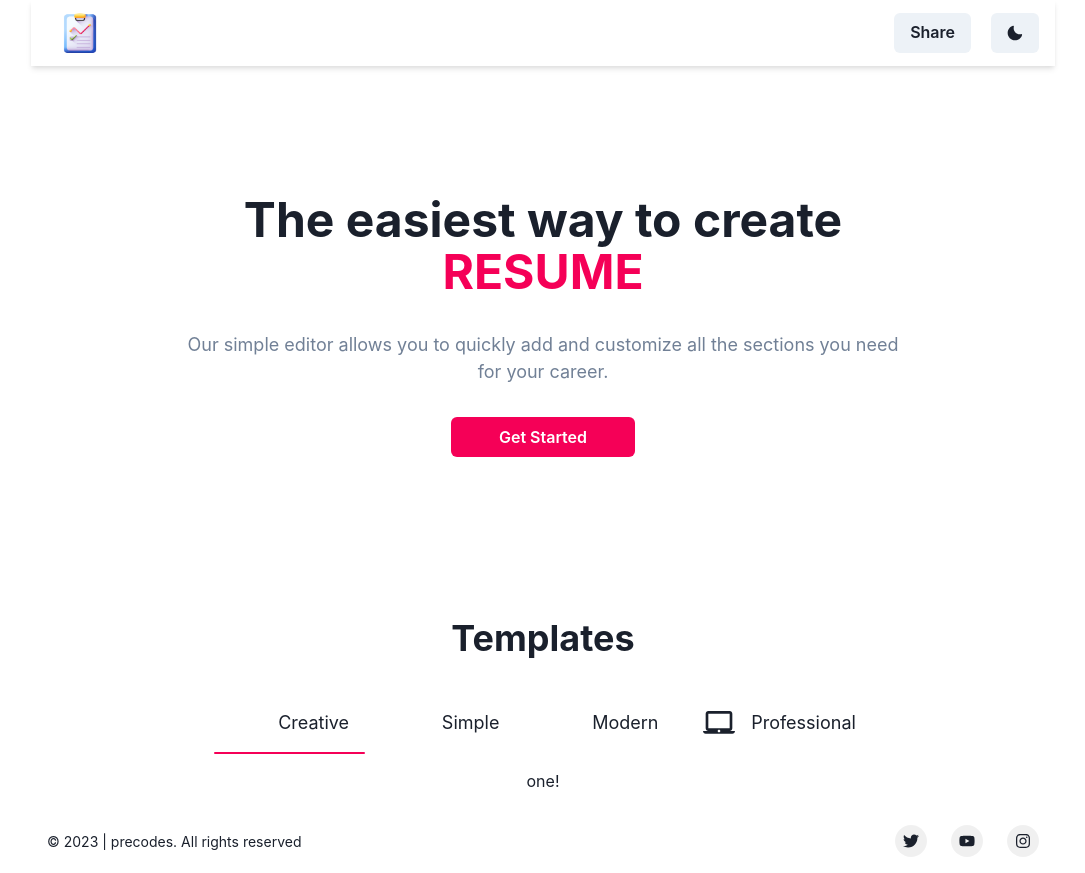
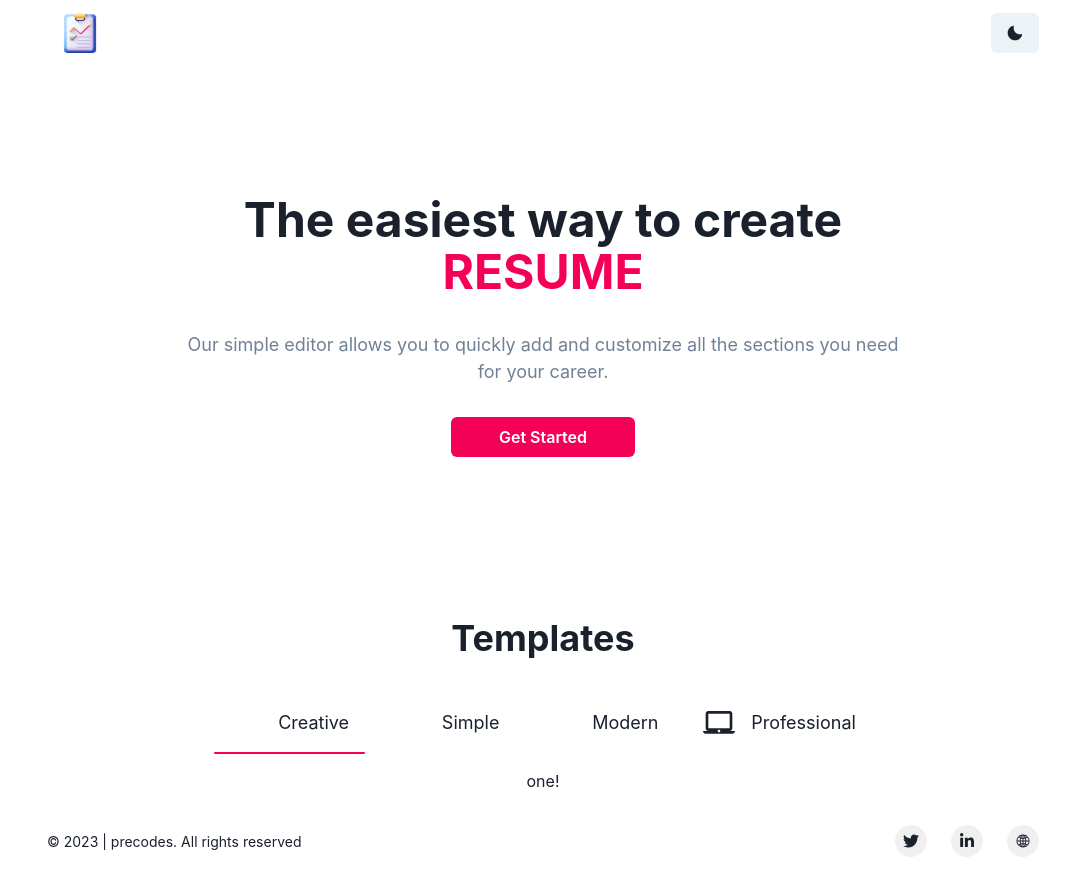
Before and after one commit to prerana1821/skillful-cv, a React (Create React App) app: page / in a window 1280 px wide. Shown: the whole page, without its empty margins (97-1182 px from the left). Built offline with nearby package versions, Linux system fonts and the light colour scheme; some icons are missing.

Commit message:
feat: localStorage

```diff
--- a/src/App.tsx
+++ b/src/App.tsx
@@ -7,7 +7,7 @@ import Footer from "./components/Layout/Footer";
 function App() {
   return (
     <Box m={"0 10%"}>
-      <Navbar />
+      <Navbar showColorMode />
       <Hero />
       <Templates />
       <Footer />
--- a/src/components/Edit/EditorJSON.tsx
+++ b/src/components/Edit/EditorJSON.tsx
@@ -25,7 +25,6 @@ import {
   PopoverCloseButton,
 } from "@chakra-ui/react";
 import { useState } from "react";
-
 import axios from "axios";
 import { AI_SUGGESTIONS_OPTIONS } from "../../utils/defaults";
 
@@ -34,17 +33,19 @@ ace.config.setModuleUrl(
   "https://cdn.jsdelivr.net/npm/ace-builds@1.4.8/src-noconflict/worker-json.js"
 );
 
+type EditorJSONProps = {
+  value: string;
+  selectedText: string;
+  setValue: Dispatch<SetStateAction<string>>;
+  setSelectedText: Dispatch<SetStateAction<string>>;
+};
+
 const EditorJSON = ({
   value,
   setValue,
   selectedText,
   setSelectedText,
-}: {
-  value: string;
-  selectedText: string;
-  setValue: Dispatch<SetStateAction<string>>;
-  setSelectedText: Dispatch<SetStateAction<string>>;
-}) => {
+}: EditorJSONProps) => {
   const aceEditor = useRef<AceEditor | null>(null);
 
   const [selectedOption, setSelectedOption] = useState("");
@@ -52,6 +53,7 @@ const EditorJSON = ({
   function onChange(newValue: string) {
     if (validJSON(newValue)) {
       setValue(newValue);
+      localStorage?.setItem("resumeData", newValue);
     }
   }
 
--- a/src/components/Edit/Sections.tsx
+++ b/src/components/Edit/Sections.tsx
@@ -76,7 +76,8 @@ const Sections = ({
     );
     const sectionData = DEFAULT_SECTIONS_JSON[sectionKey] || {};
 
-    setSections((sections) => ({
+    setSections((sections) => {
+      const updatedSections = {
         default: [
           ...sections.default,
           titleCaseToDashCase(
@@ -90,10 +91,14 @@ const Sections = ({
               (event.target as HTMLDivElement).innerText
             ) as string)
         ),
-    }));
+      };
+      localStorage?.setItem("resumeSections", JSON.stringify(updatedSections));
+      return updatedSections;
+    });
 
     setValue((value) => {
       const mergedData = { ...JSON.parse(value), ...sectionData };
+      localStorage?.setItem("resumeData", JSON.stringify(mergedData, null, 2));
       return JSON.stringify(mergedData, null, 2);
     });
   };
@@ -104,14 +109,19 @@ const Sections = ({
   ) => {
     event.stopPropagation();
 
-    setSections((sections) => ({
+    setSections((sections) => {
+      const updatedSections = {
         default: sections.default.filter((sec) => sec !== section),
         extra: [section, ...sections.extra],
-    }));
+      };
+      localStorage?.setItem("resumeSections", JSON.stringify(updatedSections));
+      return updatedSections;
+    });
 
     setValue((value) => {
       const JSONValue = JSON.parse(value);
       const { [section]: _, ...rest } = JSONValue;
+      localStorage?.setItem("resumeData", JSON.stringify(rest, null, 2));
       return JSON.stringify(rest, null, 2);
     });
   };
@@ -123,24 +133,38 @@ const Sections = ({
       const JSONValue = JSON.parse(value);
       const { [section]: _, ...rest } = JSONValue;
       const mergedData = { ...rest, ...sectionData };
+      localStorage?.setItem("resumeData", JSON.stringify(mergedData, null, 2));
       return JSON.stringify(mergedData, null, 2);
     });
   };
 
   const resetSections = () => {
     setSections(DEFAULT_SECTIONS);
+    localStorage?.setItem("resumeSections", JSON.stringify(DEFAULT_SECTIONS));
     setValue(JSON.stringify(INITIAL_DEFAULT_RESUME, null, 2));
+    localStorage?.setItem(
+      "resumeData",
+      JSON.stringify(INITIAL_DEFAULT_RESUME, null, 2)
+    );
   };
 
   const addCustomSection = () => {
     if (customSectionTitle && customSectionTitle.length > 0) {
-      setSections((sections) => ({
+      setSections((sections) => {
+        const updatedSections = {
           ...sections,
           default: [
             ...sections.default,
             titleCaseToDashCase(customSectionTitle) as string,
           ],
-      }));
+        };
+
+        localStorage?.setItem(
+          "resumeSections",
+          JSON.stringify(updatedSections)
+        );
+        return updatedSections;
+      });
 
       const customSection: CustomSectionI = custom_section;
 
@@ -160,6 +184,10 @@ const Sections = ({
         ].title = customSectionTitle;
 
         const mergedData = { ...JSON.parse(value), ...updatedCustomSection };
+        localStorage?.setItem(
+          "resumeData",
+          JSON.stringify(mergedData, null, 2)
+        );
         return JSON.stringify(mergedData, null, 2);
       });
 
--- a/src/components/Editor.tsx
+++ b/src/components/Editor.tsx
@@ -1,4 +1,4 @@
-import { useState, useRef, useCallback } from "react";
+import { useState, useRef, useCallback, useEffect } from "react";
 import { Box, Button, Flex } from "@chakra-ui/react";
 import Preview from "./Edit/Preview";
 import Sections from "./Edit/Sections";
@@ -33,9 +33,29 @@ export const Editor = () => {
     updatedComps.splice(dragIndex, 1);
     updatedComps.splice(hoverIndex, 0, draggedCard);
     setSections((sections) => {
-      return { ...sections, default: updatedComps };
+      const updatedSections = { ...sections, default: updatedComps };
+      localStorage?.setItem("resumeSections", JSON.stringify(updatedSections));
+      return updatedSections;
     });
   };
+
+  useEffect(() => {
+    try {
+      const resumeData = localStorage?.getItem("resumeData");
+      const resumeSections = localStorage?.getItem("resumeSections");
+      if (resumeData) {
+        setValue(resumeData);
+      }
+      if (resumeSections) {
+        setSections(JSON.parse(resumeSections));
+      }
+    } catch (error) {
+      console.error(
+        "Error while retrieving resume data from localStorage:",
+        error
+      );
+    }
+  }, []);
 
   const reactToPrintTrigger = useCallback(() => {
     return (
@@ -78,6 +98,7 @@ export const Editor = () => {
   return (
     <DndProvider backend={HTML5Backend}>
       <Navbar
+        styles={{ boxShadow: "md" }}
         shareResume={shareResume}
         downloadComp={
           <ReactToPrint
@@ -91,7 +112,7 @@ export const Editor = () => {
         <Flex
           direction={{ base: "column", sm: "row" }}
           gap='0.5rem'
-          height='88vh'
+          height={{ sm: "88vh" }}
         >
           <Sections
             sections={sections}
--- a/src/components/Layout/Footer.tsx
+++ b/src/components/Layout/Footer.tsx
@@ -7,8 +7,12 @@ import {
   useColorModeValue,
   VisuallyHidden,
 } from "@chakra-ui/react";
-import { FaInstagram, FaTwitter, FaYoutube } from "react-icons/fa";
+import {
+  FaLinkedinIn,
+  FaTwitter,
+} from "react-icons/fa";
 import { ReactNode } from "react";
+import { IoIosGlobe } from "react-icons/io";
 
 const SocialButton = ({
   children,
@@ -56,14 +60,20 @@ export default function Footer() {
       >
         <Text fontSize={"sm"}>© 2023 | precodes. All rights reserved</Text>
         <Stack direction={"row"} spacing={6}>
-          <SocialButton label={"Twitter"} href={"#"}>
+          <SocialButton
+            label={"Twitter"}
+            href={"https://twitter.com/precodes18"}
+          >
             <FaTwitter />
           </SocialButton>
-          <SocialButton label={"YouTube"} href={"#"}>
-            <FaYoutube />
+          <SocialButton
+            label={"LinkedIn"}
+            href={"https://linkedin.com/in/prerana-nawar"}
+          >
+            <FaLinkedinIn />
           </SocialButton>
-          <SocialButton label={"Instagram"} href={"#"}>
-            <FaInstagram />
+          <SocialButton label={"Website"} href={"https://precodes.netlify.app"}>
+            <IoIosGlobe />
           </SocialButton>
         </Stack>
       </Container>
--- a/src/components/Layout/Hero.tsx
+++ b/src/components/Layout/Hero.tsx
@@ -3,7 +3,6 @@ import { Link } from "react-router-dom";
 
 export default function Hero() {
   return (
-    <>
     <Container maxW={"3xl"}>
       <Stack
         as={Box}
@@ -53,6 +52,5 @@ export default function Hero() {
         </Stack>
       </Stack>
     </Container>
-    </>
   );
 }
--- a/src/components/Layout/Navbar.tsx
+++ b/src/components/Layout/Navbar.tsx
@@ -10,19 +10,22 @@ import { MoonIcon, SunIcon } from "@chakra-ui/icons";
 import { Link } from "react-router-dom";
 import { CSSProperties } from "react";
 
+type NavbarProps = {
+  styles?: CSSProperties;
+  downloadComp?: any;
+  shareResume?: () => void;
+  showColorMode?: boolean;
+};
 export default function Navbar({
   styles,
   downloadComp,
   shareResume,
-}: {
-  styles?: CSSProperties;
-  downloadComp?: any;
-  shareResume?: () => void;
-}) {
+  showColorMode,
+}: NavbarProps) {
   const { colorMode, toggleColorMode } = useColorMode();
   return (
     <>
-      <Box px={4} boxShadow={"md"}>
+      <Box px={4} boxShadow={styles?.boxShadow}>
         <Flex alignItems={"center"} justifyContent={"space-between"}>
           <Box p={"0.8rem"}>
             <Link to='/'>
@@ -37,11 +40,13 @@ export default function Navbar({
 
           <Flex alignItems={"center"}>
             <Stack direction={"row"} spacing={5} alignItems={"center"}>
-              <Button onClick={shareResume}>Share</Button>
+              {downloadComp && <Button onClick={shareResume}>Share</Button>}
               {downloadComp}
-              <Button onClick={toggleColorMode}>
-                {colorMode === "light" ? <MoonIcon /> : <SunIcon />}
-              </Button>
+              {showColorMode && (
+                <Button onClick={toggleColorMode}>
+                  {colorMode === "light" ? <MoonIcon /> : <SunIcon />}
+                </Button>
+              )}
             </Stack>
           </Flex>
         </Flex>
```
Lines whose indentation alone changed are shown as unchanged.
